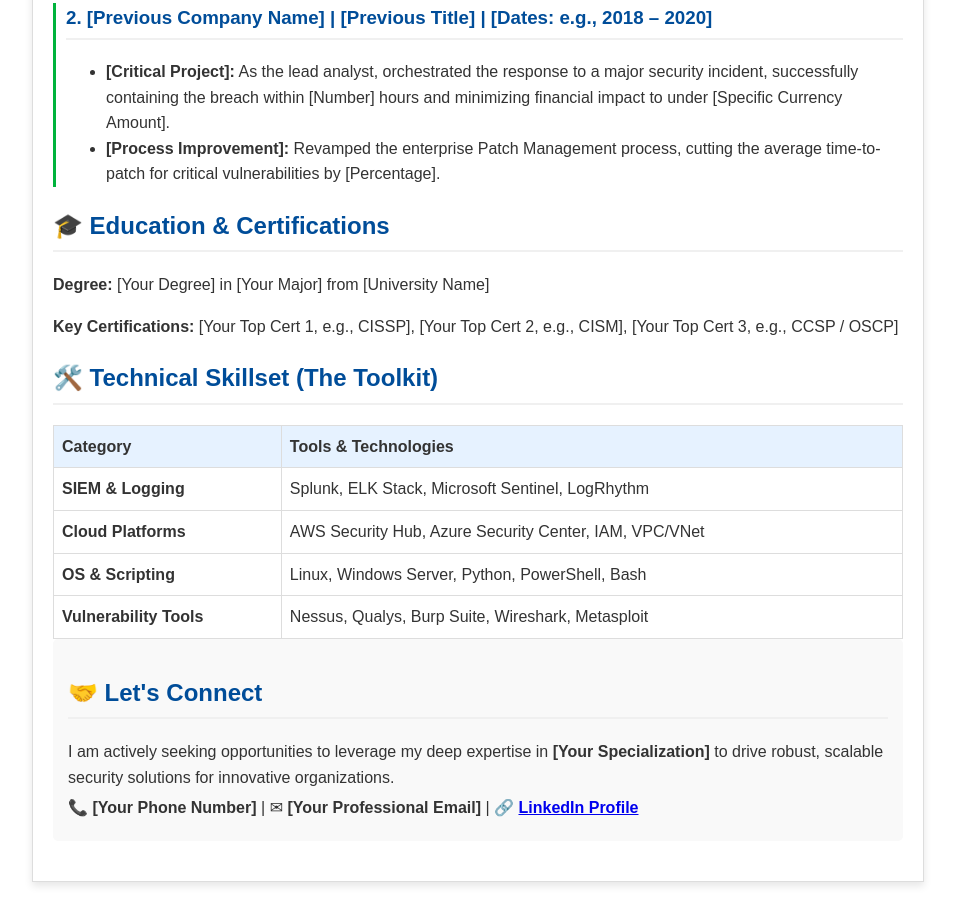
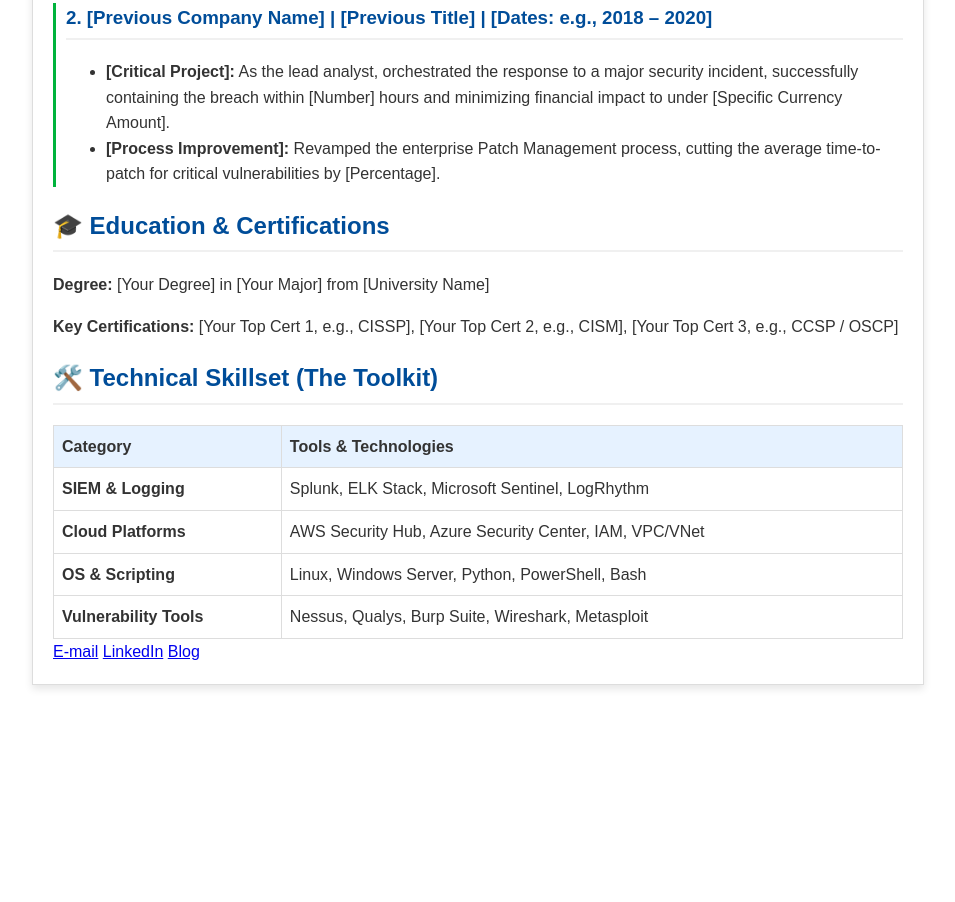
Before and after one commit to vinoth07oii/vinoth07oii.github.io, a plain HTML site: page index.html in a window 1280 px wide. Shown: the part 1120-2022 px from the top of the page, without its empty margins (162-1117 px from the left). After the commit the page ends 1825 px from the top, so only its background shows below. Drawn offline with Linux system fonts and the light colour scheme.

Commit message:
Update index.html

```diff
--- a/index.html
+++ b/index.html
@@ -135,12 +135,9 @@
             </tbody>
         </table>
     </section>
-
-    <section class="contact">
-        <h2>🤝 Let's Connect</h2>
-        <p>I am actively seeking opportunities to leverage my deep expertise in <strong>[Your Specialization]</strong> to drive robust, scalable security solutions for innovative organizations.</p>
-        <p>&#128222; <strong>[Your Phone Number]</strong> | &#9993; <strong>[Your Professional Email]</strong> | &#128279; <strong><a href="[Your LinkedIn Profile URL]" target="_blank">LinkedIn Profile</a></strong></p>
-    </section>
-
+<div class="contact-links">
+<a class="cyber -links"href="mailto:vinothoiiii@gmail.com">E-mail</a>
+<a class="cyber-link"href="https://www.linkedin.com/in/vinoth-kumar-s-4758a3381?utm_source=share&utm_campaign=share_via&utm_content=profile&utm_medium=android_app"target="_blank"rel="noopener">LinkedIn</a>
+<a class="cyber -link"href="blog.html"target="_blank">Blog</a>
 </body>
 </html>
```
